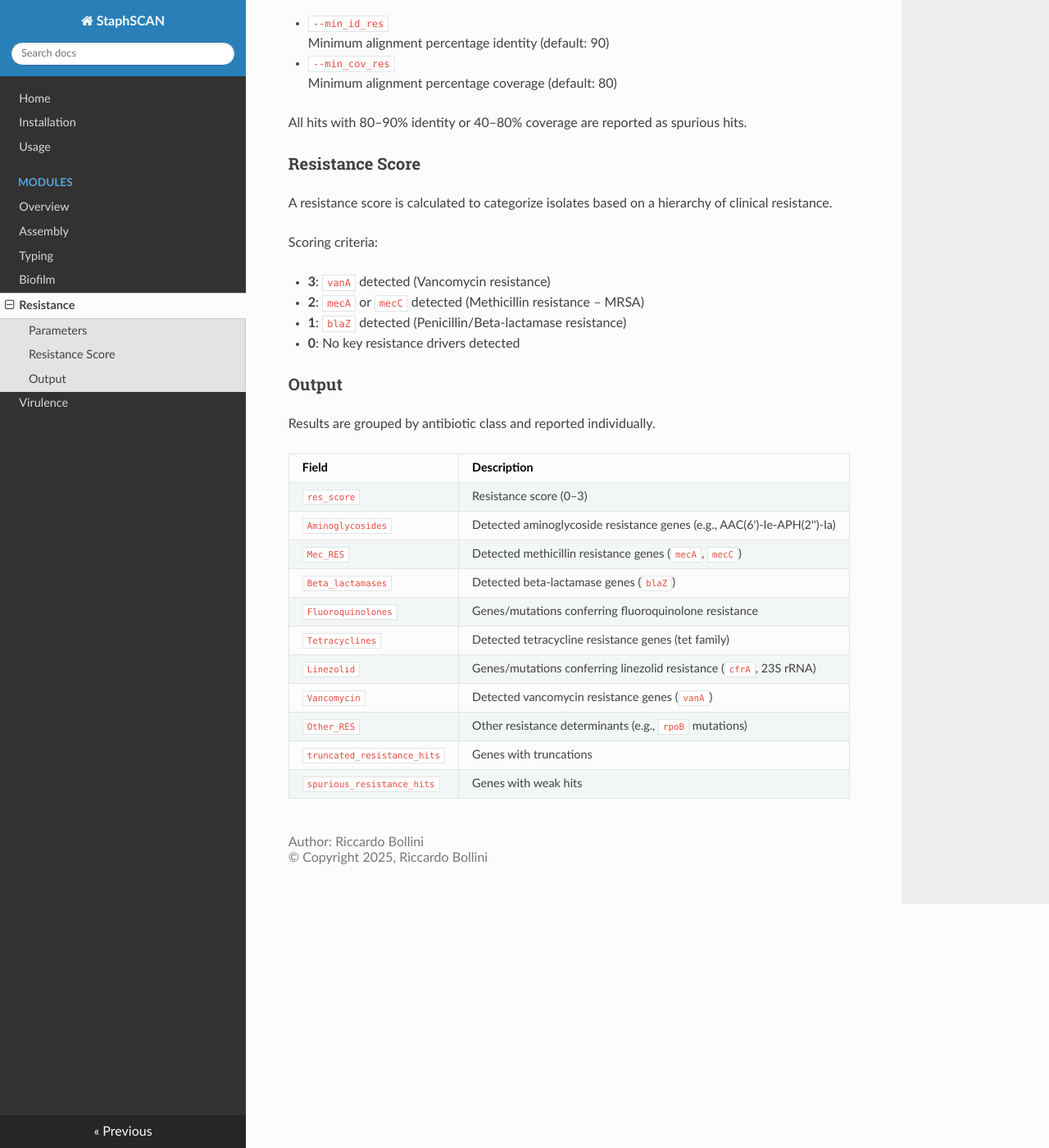
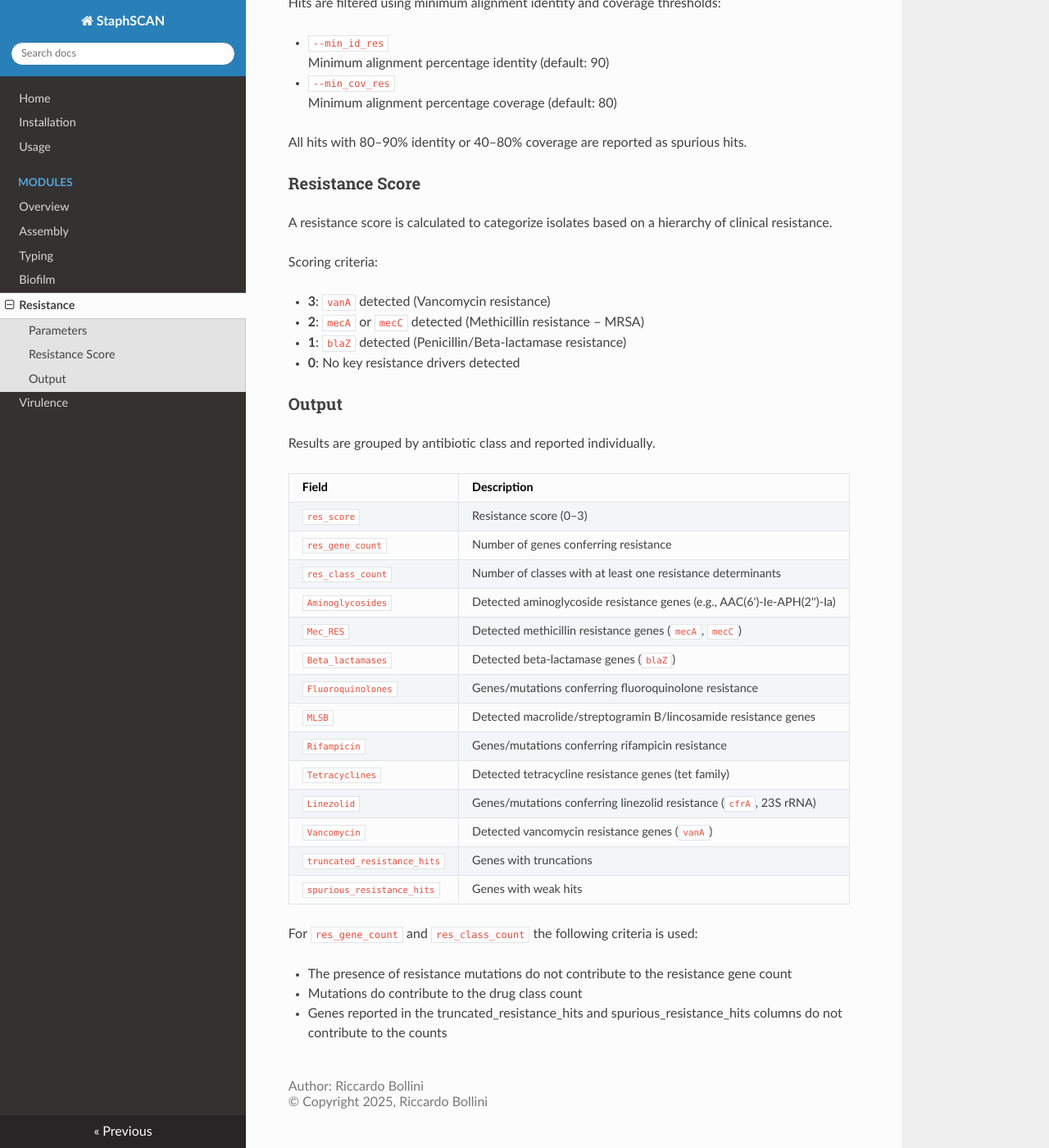
Before and after one commit to riccabolla/StaphSCAN, an MkDocs documentation site: the page built from docs/resistance.md, in a window 1280 px wide and 1400 px high, scrolled down 1150 px. Shown: the whole window at 82% size. Built offline with MkDocs 1.6.1, drawn with Linux system fonts in a browser that asks for light colours; nearby versions of some CDN libraries.

Commit message:
added mlsb and rif

```diff
--- a/docs/resistance.md
+++ b/docs/resistance.md
@@ -10,6 +10,7 @@ It screens for resistance determinants across multiple antibiotic classes, inclu
 - Beta-lactams
 - Fluoroquinolones
 - Linezolid
+- MLSB
 - Rifampicin
 - Tetracyclines
 - Vancomycin
@@ -64,13 +65,24 @@ Results are grouped by antibiotic class and reported individually.
 | Field | Description |
 |------|------------|
 | `res_score` | Resistance score (0–3) |
+| `res_gene_count` | Number of genes conferring resistance |
+| `res_class_count` | Number of classes with at least one resistance determinants |
 | `Aminoglycosides` | Detected aminoglycoside resistance genes (e.g., AAC(6')-Ie-APH(2'')-Ia) |
 | `Mec_RES` | Detected methicillin resistance genes (`mecA`, `mecC`) |
 | `Beta_lactamases` | Detected beta-lactamase genes (`blaZ`) |
 | `Fluoroquinolones` | Genes/mutations conferring fluoroquinolone resistance |
+| `MLSB` | Detected macrolide/streptogramin B/lincosamide resistance genes |
+| `Rifampicin` | Genes/mutations conferring rifampicin resistance |
 | `Tetracyclines` | Detected tetracycline resistance genes (tet family) |
 | `Linezolid` | Genes/mutations conferring linezolid resistance (`cfrA`, 23S rRNA) |
 | `Vancomycin` | Detected vancomycin resistance genes (`vanA`) |
-| `Other_RES` | Other resistance determinants (e.g., `rpoB` mutations) |
 | `truncated_resistance_hits` | Genes with truncations |
 | `spurious_resistance_hits` | Genes with weak hits |
+
+For `res_gene_count` and `res_class_count` the following criteria is used:
+
+* The presence of resistance mutations do not contribute to the resistance gene count
+
+* Mutations do contribute to the drug class count
+
+* Genes reported in the truncated_resistance_hits and spurious_resistance_hits columns do not contribute to the counts
```
